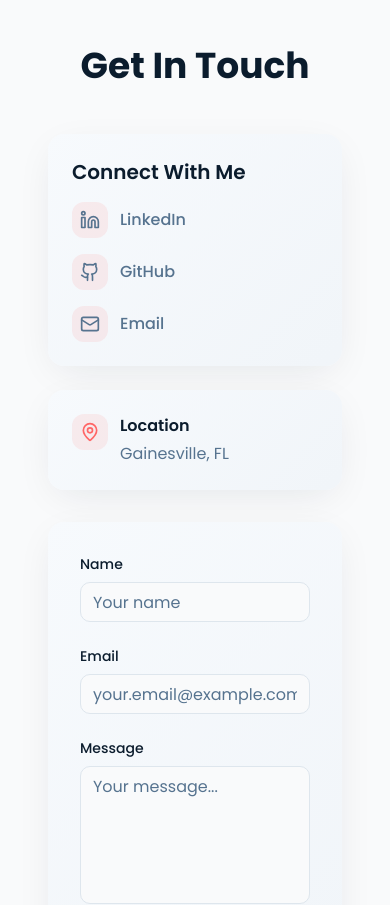
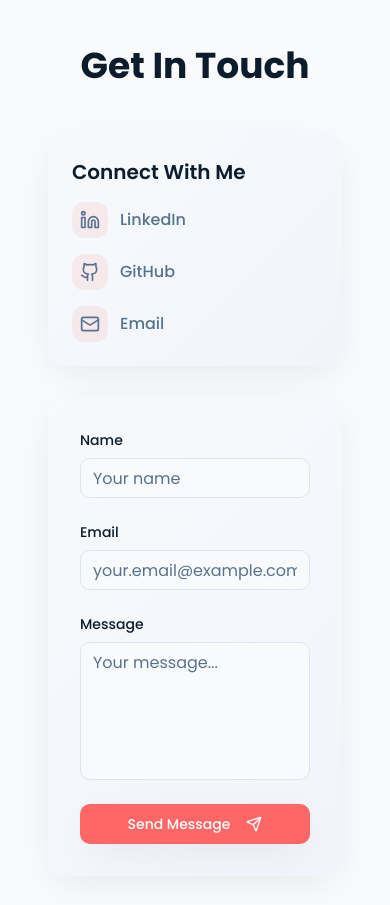
Before and after one commit to tilak-13/tikaharu-portfolio-ufl, a React (Vite) app: page / in a window 390 px wide. Shown: the part 7640-8545 px from the top of the page. Built offline with nearby package versions, Linux system fonts and the light colour scheme; the HTML template or start-up script is replaced by a standard one.

Commit message:
Refactor contact section for mobile

```diff
--- a/src/components/Contact.tsx
+++ b/src/components/Contact.tsx
@@ -2,7 +2,7 @@ import { useState } from "react";
 import { Button } from "@/components/ui/button";
 import { Input } from "@/components/ui/input";
 import { Textarea } from "@/components/ui/textarea";
-import { Mail, Github, Linkedin, MapPin, Send } from "lucide-react";
+import { Mail, Github, Linkedin, Send } from "lucide-react";
 import { useToast } from "@/hooks/use-toast";
 
 const Contact = () => {
@@ -60,13 +60,13 @@ const Contact = () => {
 
           <div className="grid grid-cols-1 lg:grid-cols-5 gap-8">
             {/* Contact Info */}
-            <div className="lg:col-span-2 space-y-6">
+            <div className="lg:col-span-2">
               <div className="gradient-card rounded-2xl p-6 shadow-elegant">
                 <h3 className="text-xl font-semibold text-foreground mb-4">
                   Connect With Me
                 </h3>
 
-                <div className="space-y-4">
+                <div className="flex flex-col gap-4">
                   {socialLinks.map((link, index) => (
                     <a
                       key={index}
@@ -81,18 +81,6 @@ const Contact = () => {
                       <span className="font-medium">{link.name}</span>
                     </a>
                   ))}
-                </div>
-              </div>
-
-              <div className="gradient-card rounded-2xl p-6 shadow-elegant">
-                <div className="flex items-start gap-3 text-muted-foreground">
-                  <div className="bg-accent/10 p-2 rounded-lg">
-                    <MapPin className="h-5 w-5 text-accent" />
-                  </div>
-                  <div>
-                    <h4 className="font-semibold text-foreground mb-1">Location</h4>
-                    <p>Gainesville, FL</p>
-                  </div>
                 </div>
               </div>
             </div>
```
